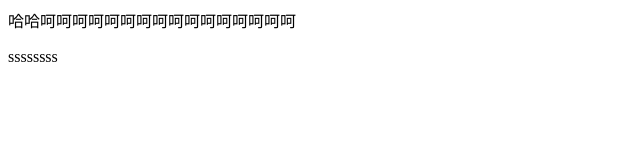
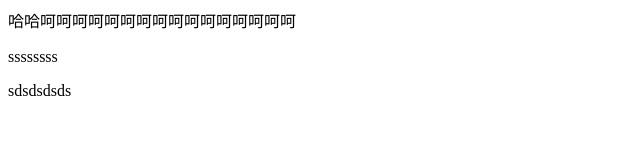
Before and after one commit to yubinn/demo, a plain HTML site: page index.html in a window 1280 px wide. Shown: the full height of the page, 0-640 px from the left. Drawn offline with Linux system fonts and the light colour scheme.

Commit message:
add a file

```diff
--- a/index.html
+++ b/index.html
@@ -9,5 +9,6 @@
 <body>
     <span>哈哈呵呵呵呵呵呵呵呵呵呵呵呵呵呵呵呵</span>
     <p>ssssssss</p>
+    <p>sdsdsdsds</p>
 </body>
 </html>
```
